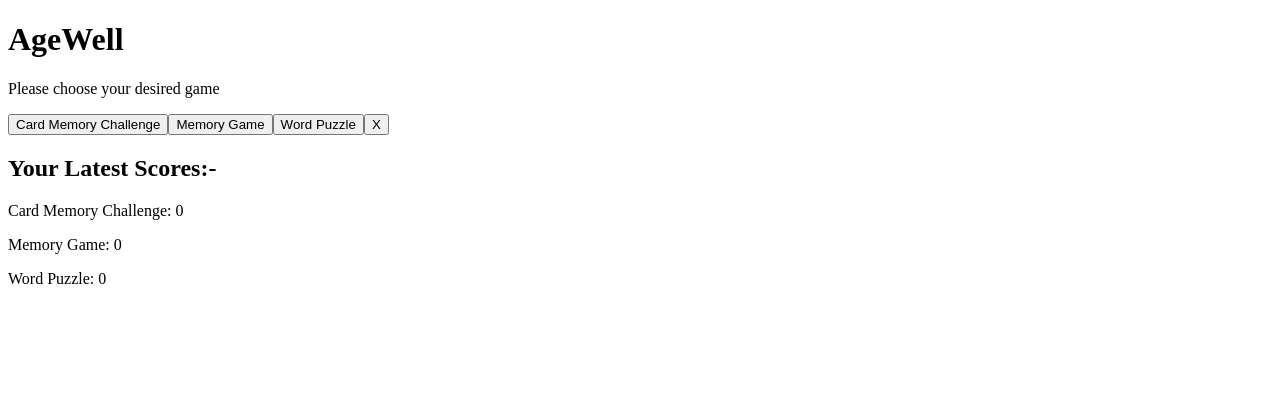
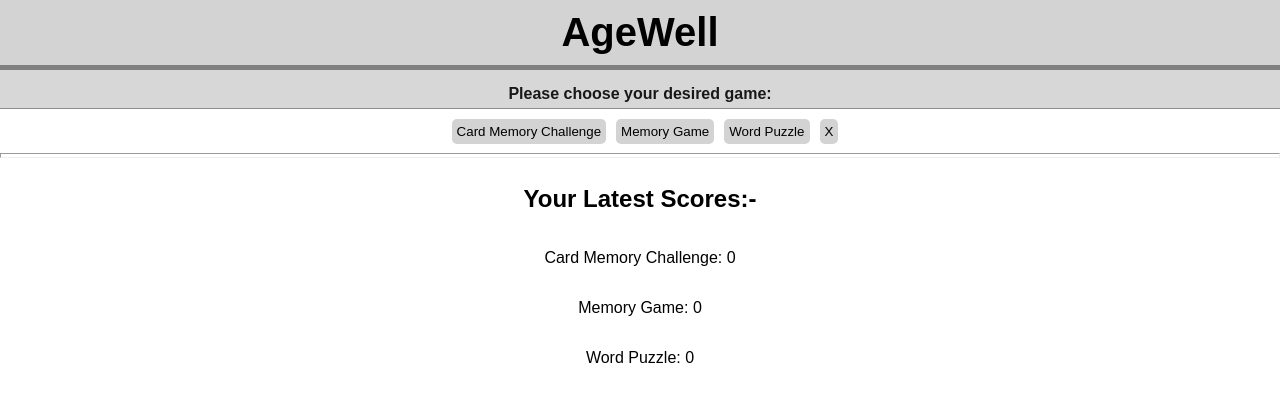
Before and after one commit to sipra-india/Memory_Games_Set, a React (Create React App) app: page / in a window 1280 px wide. Shown: the top 402 px of the page. Built offline with nearby package versions, Linux system fonts and the light colour scheme.

Commit message:
Update 10 files

```diff
--- a/src/Choice.jsx
+++ b/src/Choice.jsx
@@ -6,6 +6,7 @@ import Score from "./Games/Score";
 import { score1 } from "./Games/Memory_Game";
 import { score2 } from "./Games/Word_Puzzle";
 import { score3 } from "./Games/MemoryGame2";
+import "./Games/choice.css";
 
 function Choice() {
   const [choice, SetChoice] = useState("nogame");
@@ -17,17 +18,22 @@ function Choice() {
   return (
     <div id="game">
       <h1 id="title">AgeWell</h1>
-      <p>Please choose your desired game</p>
-      <button onClick={() => choiceset("cardgame")}>
+      <p id="choice-text">Please choose your desired game: </p>
+      <div id="btns">
+        <button className="btn" onClick={() => choiceset("cardgame")}>
           Card Memory Challenge
         </button>
-      <button onClick={() => choiceset("memorygame")}>Memory Game</button>
-      <button className="" onClick={() => choiceset("puzzlegame")}>
+        <button className="btn" onClick={() => choiceset("memorygame")}>
+          Memory Game
+        </button>
+        <button className="btn" onClick={() => choiceset("puzzlegame")}>
           Word Puzzle
         </button>
         <button id="close" onClick={() => choiceset("nogame")}>
           X
         </button>
+        <hr></hr>
+      </div>
       {choice == "puzzlegame" && <WordPuzzleGame />}
       {choice == "cardgame" && <MemoryGame />}
       {choice == "nogame" && (
--- a/src/Games/MemoryGame.css
+++ b/src/Games/MemoryGame.css
@@ -1,3 +1,10 @@
+#main-game {
+  display: flex;
+  flex-direction: column;
+  justify-content: center;
+  align-items: center;
+}
+
 .memorygame {
   display: grid;
   grid-template-columns: repeat(4, 100px);
--- a/src/Games/MemoryGame2.css
+++ b/src/Games/MemoryGame2.css
@@ -1,15 +1,23 @@
 .memory-game {
   display: flex;
   flex-direction: column;
-
+  justify-content: center;
+  align-items: center;
   font-family: Arial, sans-serif;
 }
 
 ul {
   list-style: none;
+  text-align: center;
   padding: 0;
 }
 
 li {
   margin: 5px 0;
+  text-align: center;
 }
+
+button {
+  margin: 10px 0;
+  text-align: center;
+}
--- a/src/Games/Memory_Game.jsx
+++ b/src/Games/Memory_Game.jsx
@@ -86,7 +86,7 @@ const MemoryGame = () => {
   score1 = score;
 
   return (
-    <div>
+    <div id="main-game">
       <h1>Card Memory Challenge</h1>
       {showWords && <p>Flipping the cards in 3 seconds</p>}
       <div className="memorygame">
--- a/src/Games/Score.jsx
+++ b/src/Games/Score.jsx
@@ -1,6 +1,8 @@
+import "./score.css";
+
 function Score({ score1, score2, score3 }) {
   return (
-    <div>
+    <div id="scr">
       <h2>Your Latest Scores:- </h2>
       <p>Card Memory Challenge: {score1}</p>
       <p>Memory Game: {score2}</p>
--- a/src/Games/Word_Puzzle.jsx
+++ b/src/Games/Word_Puzzle.jsx
@@ -1,5 +1,6 @@
 import React, { useState, useEffect } from "react";
 import { wordpuzzlehint, words } from "../data";
+import "./word_puzzle.css";
 
 let score2 = 0;
 
@@ -48,7 +49,7 @@ function WordPuzzleGame() {
   score2 = score;
 
   return (
-    <div>
+    <div id="main">
       <h1>Word Puzzle Game</h1>
       <p>Unscramble the word:</p>
       <p>{shuffledWord}</p>
--- /dev/null
+++ b/src/Games/choice.css
@@ -0,0 +1,54 @@
+body {
+  margin: 0;
+}
+
+#game {
+  display: flex;
+  flex-direction: column;
+  justify-content: center;
+  align-items: center;
+  font-family: Arial, sans-serif;
+}
+
+#title {
+  background-color: lightgray;
+  border-bottom: solid 5px gray;
+  width: 100%;
+  text-align: center;
+  font-size: 2.5rem;
+  padding: 10px;
+  margin: 0;
+}
+
+#choice-text {
+  display: inline-block;
+  font-weight: bold;
+  background-color: lightgray;
+  padding-top: 15px;
+  padding-bottom: 5px;
+  padding-left: 10px;
+  padding-right: 10px;
+  opacity: 0.9;
+  margin: 0;
+  width: 100%;
+  text-align: center;
+  border-bottom: 1px solid grey;
+}
+
+.btn,
+#close {
+  background-color: lightgrey;
+  border: none;
+  padding: 5px;
+  margin-left: 10px;
+  border-radius: 5px;
+}
+#btns {
+  width: 100%;
+  text-align: center;
+}
+
+hr {
+  margin-top: -1.5px;
+  height: 3px;
+}
--- /dev/null
+++ b/src/Games/score.css
@@ -0,0 +1,7 @@
+#scr {
+  display: flex;
+  flex-direction: column;
+  justify-content: center;
+  align-items: center;
+  font-family: Arial, sans-serif;
+}
--- /dev/null
+++ b/src/Games/word_puzzle.css
@@ -0,0 +1,7 @@
+#main {
+  display: flex;
+  flex-direction: column;
+  justify-content: center;
+  align-items: center;
+  font-family: Arial, sans-serif;
+}
```
Also changed, not shown: src/home.css (added). Lines whose indentation alone changed are shown as unchanged.
